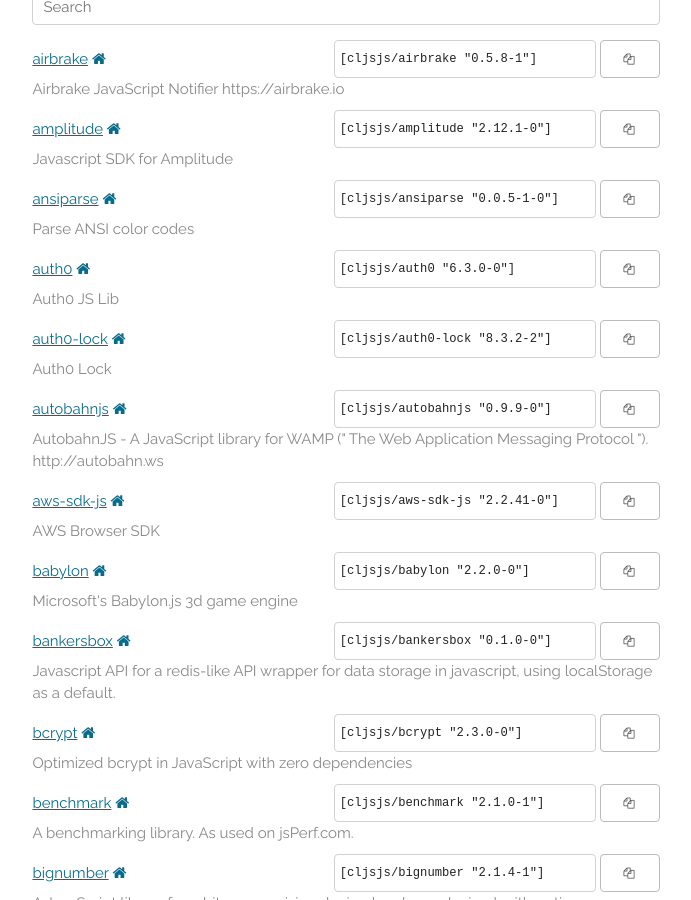
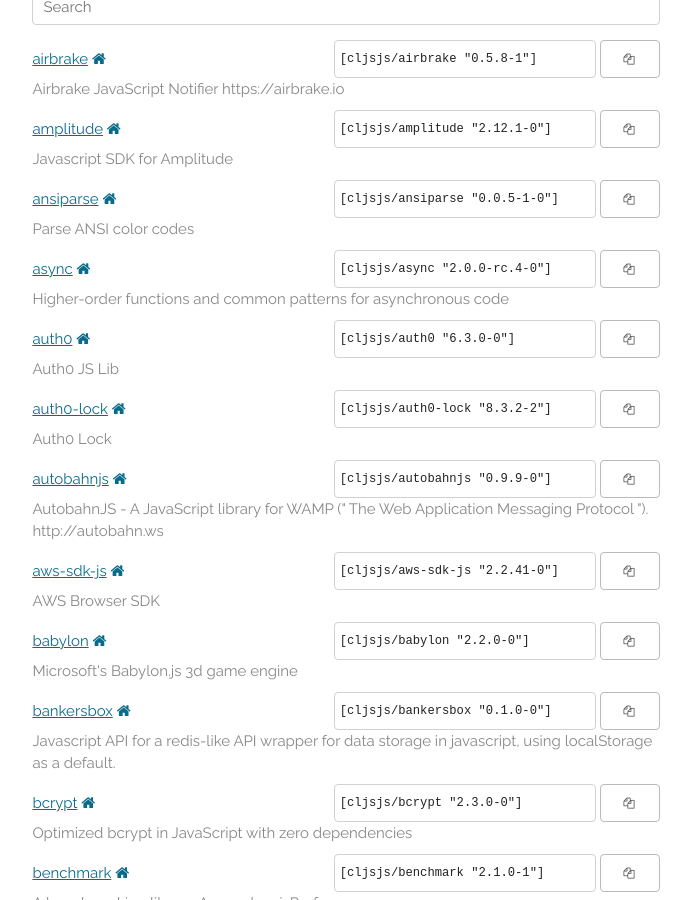
Before and after one commit to cljsjs/cljsjs.github.io, a Jekyll site: the page built from index.markdown, in a window 1280 px wide and 900 px high, scrolled down 1059 px. Shown: the whole window, without its empty margins (294-985 px from the left). Built offline with Jekyll 4.4.1, drawn with Linux system fonts in a browser that asks for light colours; nearby versions of some CDN libraries; comment, search, counter and statistics services are not loaded.

Commit message:
Automatic update

```diff
--- a/_includes/packages.html
+++ b/_includes/packages.html
@@ -26,6 +26,15 @@
       <button data-clipboard-text='[cljsjs/ansiparse "0.0.5-1-0"]'><i class="fa fa-copy"></i></button>
     </span>
     <p class="description">Parse ANSI color codes</p>
+  </li>
+  <li>
+    <a href="https://clojars.org/cljsjs/async">async</a>
+    <a href="https://github.com/caolan/async" target="new"><i class="fa fa-home"></i></a>
+    <span class="clojars">
+      <input type="text" value='[cljsjs/async "2.0.0-rc.4-0"]'/>
+      <button data-clipboard-text='[cljsjs/async "2.0.0-rc.4-0"]'><i class="fa fa-copy"></i></button>
+    </span>
+    <p class="description">Higher-order functions and common patterns for asynchronous code</p>
   </li>
   <li>
     <a href="https://clojars.org/cljsjs/auth0">auth0</a>
```
